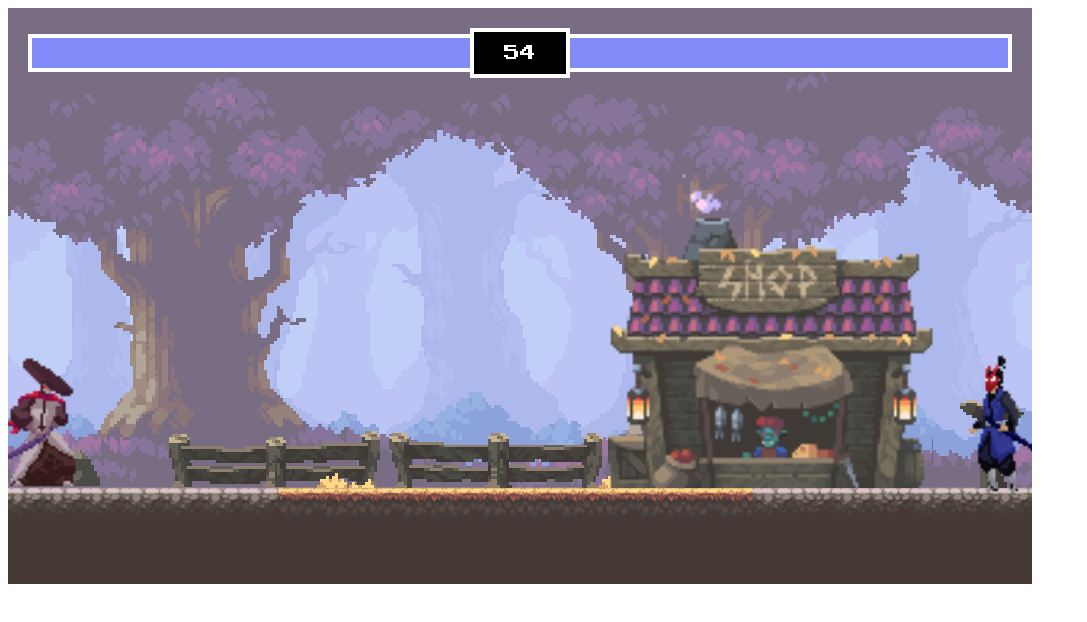
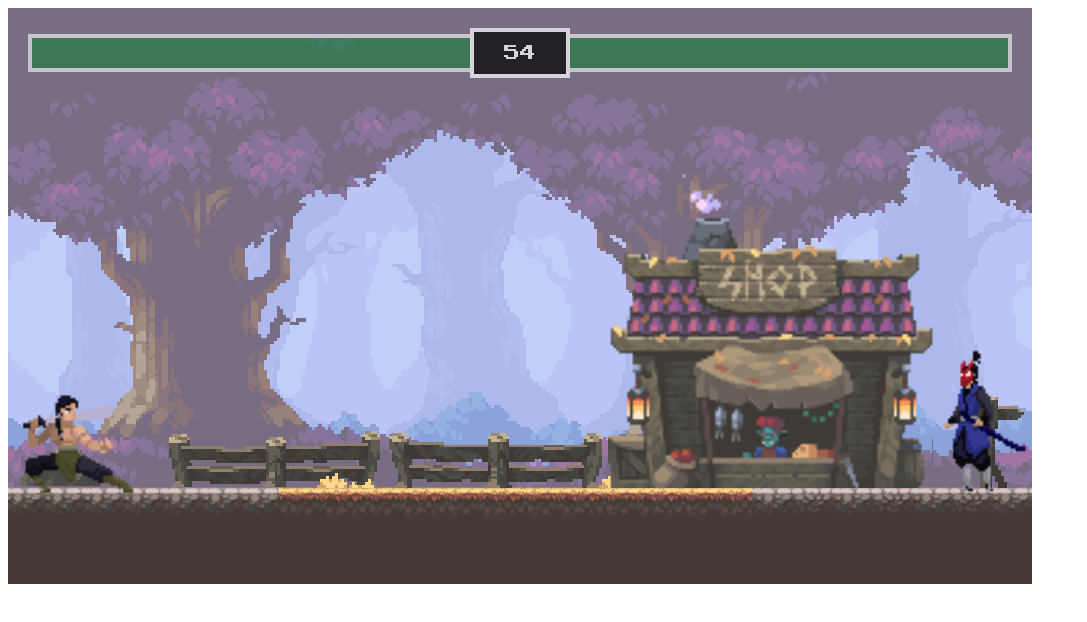
Before and after one commit to Kamlam02/fighting-game, a plain HTML site: page index.html in a window 1280 px wide. Shown: the whole page, without its empty margins (0-1087 px from the left). Drawn offline with nearby package versions, Linux system fonts and the light colour scheme.

Commit message:
added extra charactor

```diff
--- a/index.html
+++ b/index.html
@@ -30,10 +30,11 @@
             border-top: 4px solid white;
             border-left: 4px solid white;
             border-bottom: 4px solid white;
+            opacity: 0.6;
             ">
                 <div style="background-color:#DC2626; height: 30px; width: 100%;"></div>
                 <div id="playerHealth"
-                    style="position: absolute; background: #818CF8; top: 0; right: 0; bottom: 0; width: 100%;"></div>
+                    style="position: absolute; background: #15803D; top: 0; right: 0; bottom: 0; width: 100%;"></div>
             </div>
 
             <!-- timer -->
@@ -46,6 +47,7 @@
             justify-content: center;
             color: white;
             border: 4px solid white;
+            opacity: 0.7
             ">
                 10
             </div>
@@ -56,10 +58,11 @@
             border-top: 4px solid white;
             border-right: 4px solid white;
             border-bottom: 4px solid white;
+            opacity: 0.6
             ">
                 <div style="background-color:#DC2626; height: 30px;"></div>
                 <div id="enemyHealth"
-                    style="position: absolute; background: #818CF8; top: 0; right: 0; bottom: 0; left: 0;"></div>
+                    style="position: absolute; background: #15803D; top: 0; right: 0; bottom: 0; left: 0;"></div>
             </div>
 
         </div>
--- a/index.js
+++ b/index.js
@@ -40,41 +40,41 @@ const player = new Fighter({
         x: 0,
         y: 0
     },
-    imageSrc: './img/samuraiMack/Idle.png',
-    framesMax: 8,
+    imageSrc: './img/lui/Idle.png',
+    framesMax: 10,
     scale: 2.5,
     offset: {
-        x: 215,
-        y: 157
+        x: 100,
+        y: 50
     },
     sprites: {
         idle: {
-            imageSrc: './img/samuraiMack/Idle.png',
-            framesMax: 8
+            imageSrc: './img/lui/Idle.png',
+            framesMax: 10
         },
         run: {
-            imageSrc: './img/samuraiMack/Run.png',
+            imageSrc: './img/lui/Run.png',
             framesMax: 8,
         },
         jump: {
-            imageSrc: './img/samuraiMack/Jump.png',
-            framesMax: 2,
+            imageSrc: './img/lui/Going Up.png',
+            framesMax: 3,
         },
         fall: {
-            imageSrc: './img/samuraiMack/Fall.png',
-            framesMax: 2,
+            imageSrc: './img/lui/Going Down.png',
+            framesMax: 3,
         },
         attack1: {
-            imageSrc: './img/samuraiMack/Attack1.png',
-            framesMax: 6,
+            imageSrc: './img/lui/Attack1.png',
+            framesMax: 7,
         },
         takeHit: {
-            imageSrc: './img/samuraiMack/Take hit - white silhouette.png',
-            framesMax: 4,
+            imageSrc: './img/lui/Take Hit.png',
+            framesMax: 3,
         },
         death: {
-            imageSrc: './img/samuraiMack/Death.png',
-            framesMax: 6,
+            imageSrc: './img/lui/Death.png',
+            framesMax: 11,
         }
     },
     attackBox: {
@@ -82,7 +82,7 @@ const player = new Fighter({
             x: 100,
             y: 50
         },
-        width: 160,
+        width: 120,
         height: 50
     }
 })
@@ -105,7 +105,7 @@ const enemy = new Fighter({
     framesMax: 4,
     scale: 2.5,
     offset: {
-        x: 215,
+        x: 240,
         y: 167
     },
     sprites: {
@@ -187,7 +187,6 @@ function animate() {
     enemy.update()
 
     //player movement
-
     player.velocity.x = 0
     if (keys.a.pressed && player.lastKey === 'a') {
         player.velocity.x = -5
@@ -221,13 +220,13 @@ function animate() {
     //enemy jumping
     if (enemy.velocity.y < 0) {
         enemy.switchSprite('jump')
-    } else if (player.velocity.y > 0) {
+    } else if (enemy.velocity.y > 0) {
         enemy.switchSprite('fall')
     }
 
     //detect attack collision for player & enemy gets hit
     if (rectangularCollision({ rectangle1: player, rectangle2: enemy }) && player.isAttacking && player.framesCurrent === 4) {
-        enemy.takeHit()
+        enemy.takeHit(25)
         player.isAttacking = false
 
         gsap.to('#enemyHealth', {
@@ -241,7 +240,7 @@ function animate() {
 
     //detect attack collision for enemy & player gets hit
     if (rectangularCollision({ rectangle1: enemy, rectangle2: player }) && enemy.isAttacking && enemy.framesCurrent === 2) {
-        player.takeHit()
+        player.takeHit(20)
         enemy.isAttacking = false
         console.log("enemy attack successful")
         gsap.to('#playerHealth', {
--- a/js/classes.js
+++ b/js/classes.js
@@ -103,7 +103,7 @@ class Fighter extends Sprite {
         this.attackBox.position.x = this.position.x + this.attackBox.offset.x
         this.attackBox.position.y = this.position.y + this.attackBox.offset.y
 
-        //drwa attack box
+        //draw attack box
         // ctx.fillRect(
         //     this.attackBox.position.x,
         //     this.attackBox.position.y,
@@ -129,8 +129,8 @@ class Fighter extends Sprite {
         // }, 100)
     }
 
-    takeHit() {
-        this.health -= 20
+    takeHit(damage) {
+        this.health -= damage
         if (this.health <= 0) {
             this.switchSprite('death')
         } else {
```
Also changed, not shown: img/lui/Attack1.png (added), img/lui/Attack2.png (added), img/lui/Attack3.png (added), img/lui/Death.png (added), img/lui/Going Down.png (added), img/lui/Going Up.png (added), img/lui/Idle.png (added), img/lui/Run.png (added), img/lui/Take Hit.png (added).
